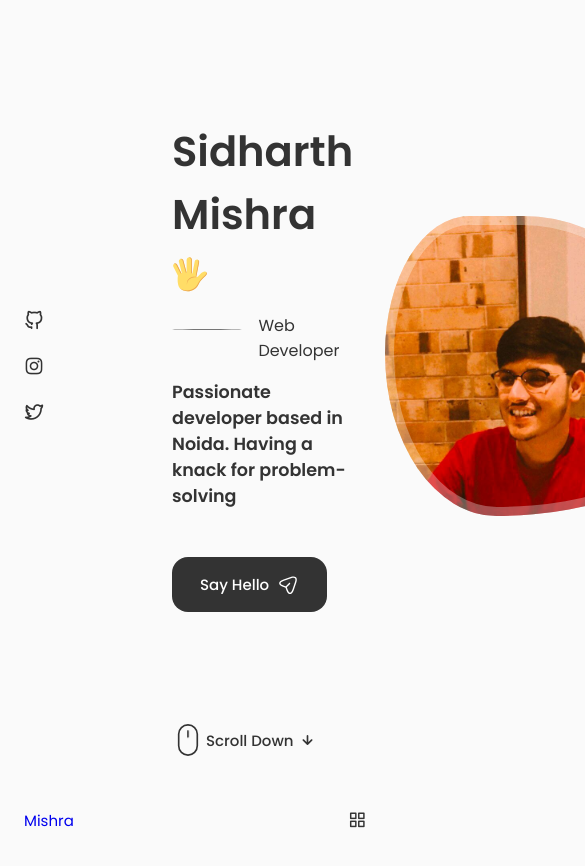
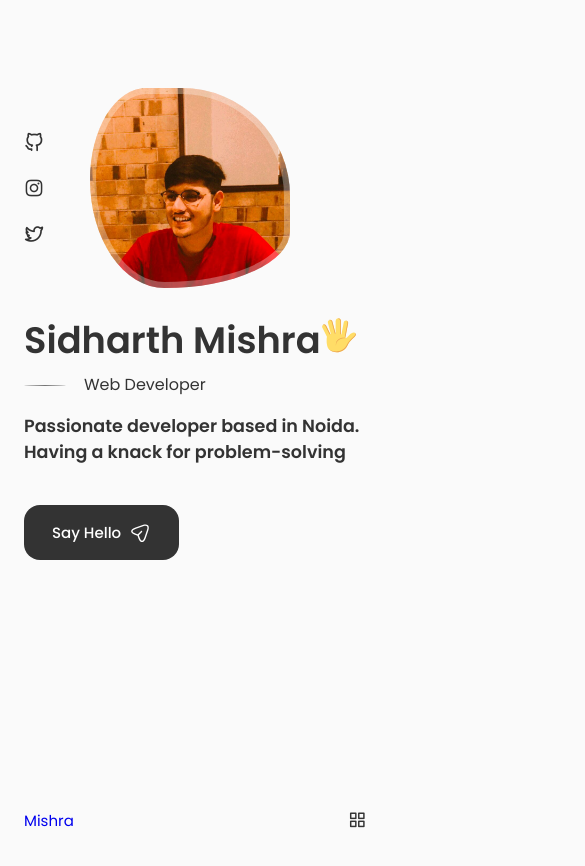
Before and after one commit to SidharthMishra-07/portfolio, a React (Create React App) app: page / in a window 390 px wide. Shown: the top 866 px of the page, 585 px wide, since content can reach past the window. After the commit the page ends 844 px from the top, so only its background shows below. Built offline with nearby package versions, Linux system fonts and the light colour scheme.

Commit message:
CSS updated

```diff
--- a/src/Components/Home/Data.jsx
+++ b/src/Components/Home/Data.jsx
@@ -3,7 +3,7 @@
 const Data = () => {
   return (
     <div className="home_data">
-        <h1 className="home_title">Sidharth Mishra &nbsp;
+        <h1 className="home_title">Sidharth Mishra
         <svg
                   width="36"
                   height="36"
--- a/src/Components/Home/Home.css
+++ b/src/Components/Home/Home.css
@@ -123,19 +123,76 @@
 /*=============== BREAKPOINTS ===============*/
   /* For large devices */
   @media screen and (max-width: 992px) {
-
+        .home_content{
+            grid-template-columns: 100px repeat(2, 1fr);
+            column-gap: 1.25rem;
+        }
+        .home_hand{
+            width: 26px;
+            height: 26px;
+        }
+        .home_subtitle{
+            padding-left: 3.75rem;
+            margin-bottom: var(--mb-1);
+        }
+        .home_subtitle::before{
+            top: 0.8rem;
+            width: 42px;
+            height: 1px;
+        }
+        .home_description{
+            max-width: initial;
+            margin-bottom: var(--mb-2-5);
+        }
+        .home_img{
+            width: 250px;
+            height: 250px;
+            box-shadow: inset 0 0 0 8px rgba(255 255 255 / 30%);
+        }
+        .home_scroll{
+            margin-left: 7.5rem;
+        }
+  }
+  @media screen and (min-width:859px) and (max-width:930px){
+        .home_title{
+            font-size: 2.3rem;
+        }
   }
 
   /* For medium devices */
   @media screen and (max-width: 768px) {
-
-  }
-
-  @media screen and (max-width: 576px) {
-
+        .home_content{
+            grid-template-columns: 0.5fr 3fr;
+            padding-top: 3.5rem;
+        }
+        .home_img{
+            order: initial;
+            justify-self: initial;
+            box-shadow: inset 0 0 0 6px rgba(255 255 255 / 30%);
+            width: 200px;
+            height: 200px;
+        }
+        .home_data{
+            grid-column: 1/3;
+        }
+        .home_scroll{
+            display: none;
+        }
   }
 
   /* For small devices */
+  @media screen and (min-width:384px) and (max-width:421px){
+    .home_title{
+        font-size: 2.3rem;
+    }
+}
   @media screen and (max-width: 350px) {
-
+        .home_img{
+            width: 180px;
+            height: 180px;
+        }
+        .home_hand{
+            width: 22px;
+            height: 22px;
+        }
   }
```
